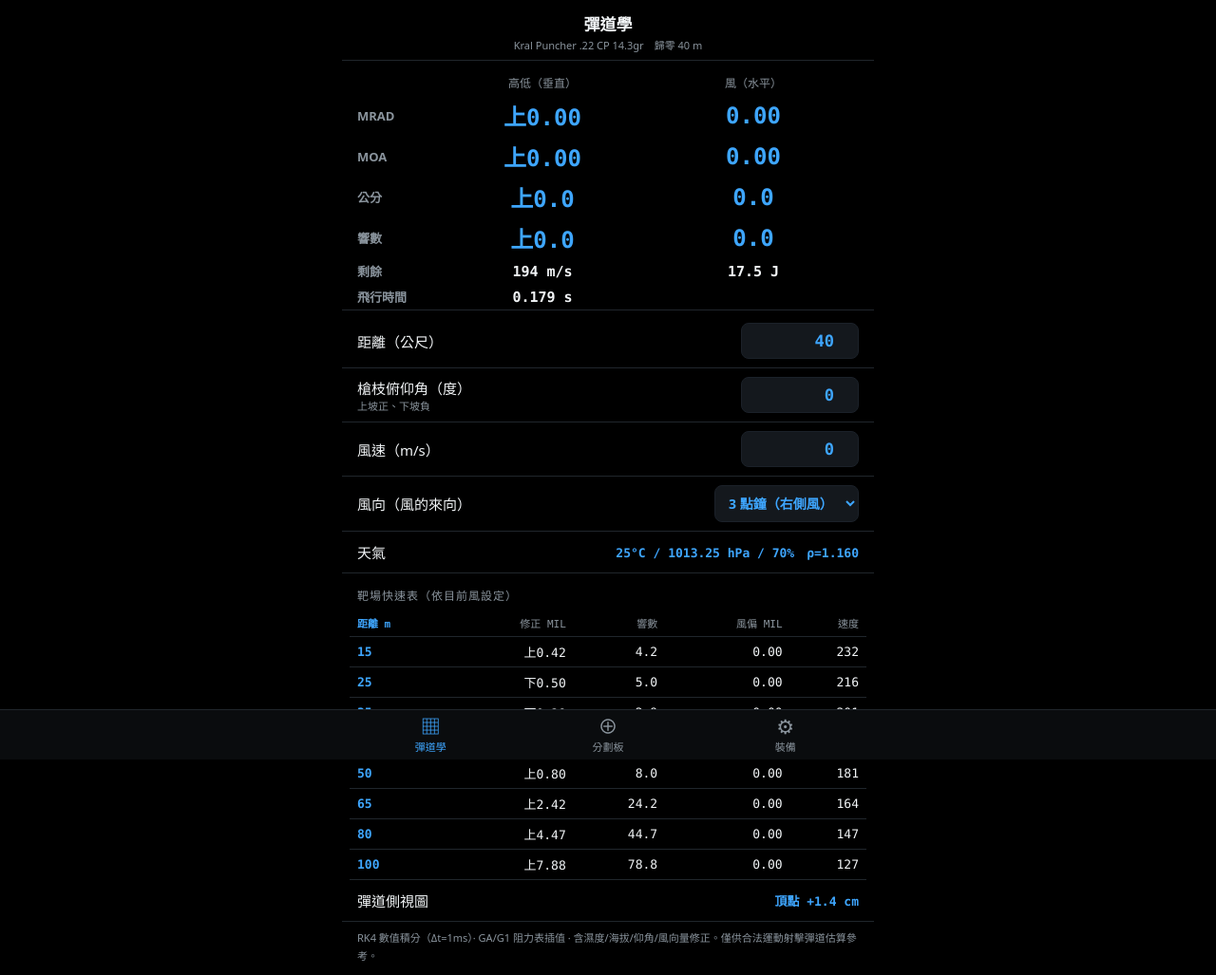
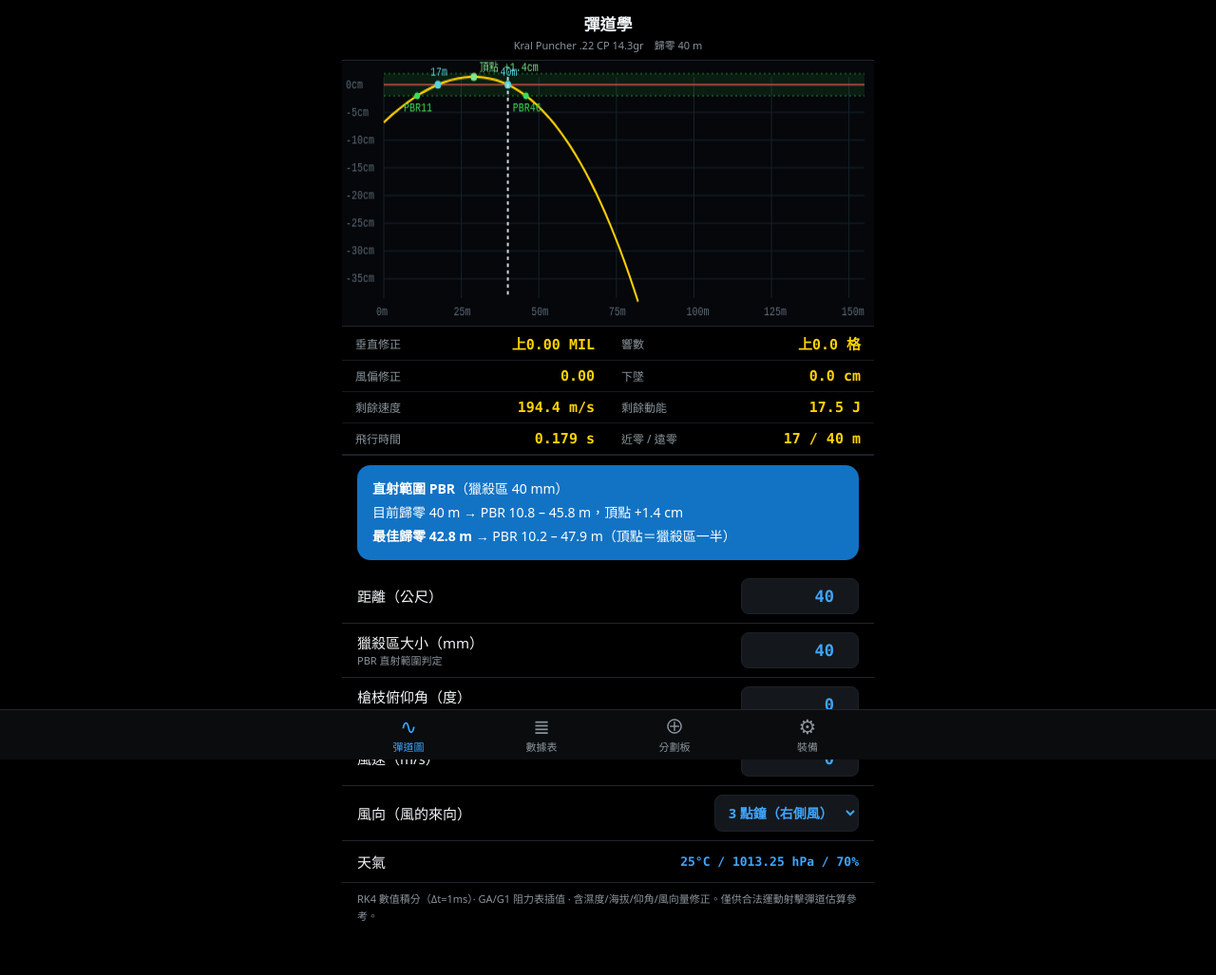
Before and after one commit to yfui/pcp-ballistics, a plain HTML site: page index.html in a window 1280 px wide. Shown: the whole page at 95% size. Drawn offline with Linux system fonts and the light colour scheme.

Commit message:
主畫面改為 ChairGun Elite 式：彈道曲線圖＋獵殺區色帶＋PBR 直射範圍／最佳歸零計算，新增數據表分頁
Co-Authored-By: Claude Fable 5 <noreply@anthropic.com>
Claude-Session: https://claude.ai/code/session_01LA1XCTsriR8z6BKagHVZFQ

```diff
--- a/index.html
+++ b/index.html
@@ -108,7 +108,13 @@ details>summary .v{color:var(--blue);font-family:var(--mono);font-weight:700;fon
 .modal .btns button{background:#14181d;color:var(--txt);border:1px solid var(--sep);
   border-radius:14px;padding:8px 12px;cursor:pointer;font-family:var(--sans)}
 .modal .btns button.primary{background:var(--btn);border-color:var(--btn);font-weight:700}
-#trajCanvas{width:100%;height:230px;display:block;background:#05070a}
+#trajCanvas{width:100%;height:280px;display:block;background:#05070a;border-bottom:1px solid var(--sep)}
+.dgrid{display:grid;grid-template-columns:1fr 1fr;border-bottom:1px solid var(--sep)}
+.dgrid div{display:flex;justify-content:space-between;align-items:center;gap:6px;
+  padding:7px 14px;border-bottom:1px solid #141a20}
+.dgrid b{color:var(--dim);font-size:12px;font-weight:400;white-space:nowrap}
+.dgrid span{font-family:var(--mono);font-weight:700;color:#ffd400;font-size:15px;
+  font-variant-numeric:tabular-nums;text-align:right}
 @media (prefers-reduced-motion:reduce){*{transition:none!important;animation:none!important}}
 </style>
 </head>
@@ -118,18 +124,25 @@ details>summary .v{color:var(--blue);font-family:var(--mono);font-weight:700;fon
 <div id="page-calc" class="page on"><div class="wrap">
   <header class="apphead"><h1>彈道學</h1><small id="hGun">—</small></header>
 
-  <div class="results">
-    <div class="r head"><span class="lab"></span><span>高低（垂直）</span><span>風（水平）</span></div>
-    <div class="r"><span class="lab">MRAD</span><span class="val" id="resMRADv">—</span><span class="val" id="resMRADw">—</span></div>
-    <div class="r"><span class="lab">MOA</span><span class="val" id="resMOAv">—</span><span class="val" id="resMOAw">—</span></div>
-    <div class="r"><span class="lab">公分</span><span class="val" id="resCMv">—</span><span class="val" id="resCMw">—</span></div>
-    <div class="r"><span class="lab">響數</span><span class="val" id="resCLKv">—</span><span class="val" id="resCLKw">—</span></div>
-    <div class="r sub"><span class="lab">剩餘</span><span class="val" id="resVel">—</span><span class="val" id="resEn">—</span></div>
-    <div class="r sub"><span class="lab">飛行時間</span><span class="val" id="resTof">—</span><span class="val"></span></div>
+  <canvas id="trajCanvas" height="280" style="height:280px"></canvas>
+
+  <div class="dgrid">
+    <div><b>垂直修正</b><span id="dCorr">—</span></div>
+    <div><b>響數</b><span id="dClk">—</span></div>
+    <div><b>風偏修正</b><span id="dWind">—</span></div>
+    <div><b>下墜</b><span id="dDrop">—</span></div>
+    <div><b>剩餘速度</b><span id="dVel">—</span></div>
+    <div><b>剩餘動能</b><span id="dEn">—</span></div>
+    <div><b>飛行時間</b><span id="dTof">—</span></div>
+    <div><b>近零 / 遠零</b><span id="dZeros">—</span></div>
   </div>
+
+  <div class="card" id="pbrCard">—</div>
 
   <div class="row"><label for="iDist">距離（公尺）</label>
     <input id="iDist" type="number" step="1" min="5" max="150" value="40"></div>
+  <div class="row"><label for="iKz">獵殺區大小（mm）<small>PBR 直射範圍判定</small></label>
+    <input id="iKz" type="number" step="5" min="10" max="150" value="40"></div>
   <div class="row"><label for="iInc">槍枝俯仰角（度）<small>上坡正、下坡負</small></label>
     <input id="iInc" type="number" step="1" min="-45" max="45" value="0"></div>
   <div class="row"><label for="iWind">風速（m/s）</label>
@@ -154,14 +167,14 @@ details>summary .v{color:var(--blue);font-family:var(--mono);font-weight:700;fon
     <div class="row"><label for="iAlt">海拔（m）</label><input id="iAlt" type="number" step="10" min="0" value="100"></div>
   </details>
 
-  <div class="sechead">靶場快速表（依目前風設定）</div>
-  <div class="tblpad"><table id="tgtTable"></table></div>
+  <p class="note">RK4 數值積分（Δt=1ms）· GA/G1 阻力表插值 · 含濕度/海拔/仰角/風向量修正。僅供合法運動射擊彈道估算參考。</p>
+</div></div>
 
-  <details id="trajDetails">
-    <summary><span>彈道側視圖</span><span class="v" id="trajInfo">—</span></summary>
-    <canvas id="trajCanvas" height="230"></canvas>
-  </details>
-  <p class="note">RK4 數值積分（Δt=1ms）· GA/G1 阻力表插值 · 含濕度/海拔/仰角/風向量修正。僅供合法運動射擊彈道估算參考。</p>
+<!-- ================ 數據表 ================ -->
+<div id="page-table" class="page"><div class="wrap">
+  <header class="apphead"><h1>數據表</h1><small id="hGun3">—</small></header>
+  <div class="tblpad"><table id="dopeTable"></table></div>
+  <p class="note">藍底列＝歸零距離；每 5 公尺一格，風偏依目前風速與風向設定。方向字＝需修正方向（上/下、左/右）。</p>
 </div></div>
 
 <!-- ================ 分劃板 ================ -->
@@ -224,7 +237,8 @@ details>summary .v{color:var(--blue);font-family:var(--mono);font-weight:700;fon
 
 <!-- ================ 底部頁籤 ================ -->
 <nav class="tabbar"><div class="inner">
-  <button data-page="calc" class="on"><span class="ic">▦</span>彈道學</button>
+  <button data-page="calc" class="on"><span class="ic">∿</span>彈道圖</button>
+  <button data-page="table"><span class="ic">≣</span>數據表</button>
   <button data-page="ret"><span class="ic">⊕</span>分劃板</button>
   <button data-page="gear"><span class="ic">⚙</span>裝備</button>
 </div></nav>
@@ -360,6 +374,7 @@ let S={profiles:defProfiles(),active:0,ver:3,
   env:{temp:25,press:1013.25,pType:'qnh',rh:70,alt:100},
   disp:{unit:'MIL',clickMIL:0.1,clickMOA:0.25},
   sim:{dist:40,windV:0,clock:3,incline:0,calMag:24,curMag:24},
+  kz:4,
   ret:{zoom:20,step:5,side:1}};
 try{const saved=JSON.parse(localStorage.getItem(LS_KEY));
   if(saved&&saved.profiles&&saved.profiles.length){
@@ -368,7 +383,7 @@ try{const saved=JSON.parse(localStorage.getItem(LS_KEY));
       sim:{...S.sim,...saved.sim},ret:{zoom:20,step:5,side:1,...(saved.ret||{})}};
     if(!(saved.ver>=2)&&!S.profiles.some(p=>/kral/i.test(p.name||'')))S.profiles.unshift({...KRAL});
   }}catch(e){}
-S.ver=3;S.ret=S.ret||{zoom:20,step:5,side:1};if(!S.ret.side)S.ret.side=1;
+S.ver=3;S.ret=S.ret||{zoom:20,step:5,side:1};if(!S.ret.side)S.ret.side=1;if(!(S.kz>0))S.kz=4;
 function persist(){try{localStorage.setItem(LS_KEY,JSON.stringify(S));}catch(e){}}
 
 // ====== DOM 快捷 ======
@@ -392,6 +407,7 @@ function envToForm(){
   $('clickVal').value=S.disp.unit==='MIL'?S.disp.clickMIL:S.disp.clickMOA;
   const m=S.sim;
   $('iDist').value=m.dist;$('retDist').value=m.dist;
+  $('iKz').value=Math.round(S.kz*10);
   $('iWind').value=m.windV;$('iClock').value=m.clock;$('iInc').value=m.incline;
   $('calMag').value=m.calMag;$('curMag').value=m.curMag;
   $('retZoom').value=S.ret.zoom;$('retStep').value=S.ret.step;
@@ -409,6 +425,7 @@ function formToState(){
   S.disp.unit=$('unitSel').value;
   const cv=Math.max(0.005,+$('clickVal').value||0.1);
   if(S.disp.unit==='MIL')S.disp.clickMIL=cv;else S.disp.clickMOA=cv;
+  S.kz=Math.max(1,(+$('iKz').value||40))/10;
   S.sim.windV=Math.max(0,+$('iWind').value||0);
   S.sim.clock=+$('iClock').value||12;
   S.sim.incline=+$('iInc').value||0;
@@ -446,52 +463,91 @@ function recompute(){
     if(a.y<0&&b.y>=0||a.y>=0&&b.y<0)zeros.push(a.x+(0-a.y)/(b.y-a.y)*(b.x-a.x));
   }
   cache={p,e,m,atm,base,bore,traj,clean,apex,zeros};
+  cache.pbr=computePBR(base,bore,clean,S.kz);
   const massKg=p.wgt*GRAIN;
-  renderResults(massKg);renderTargets();renderInfo(massKg);
-  if($('trajDetails').open)drawTraj();
-  drawReticleApp();
+  renderCalc(massKg);renderDope(massKg);renderInfo(massKg);
+  drawTraj();drawReticleApp();
 }
 
-// ====== 彈道學頁 ======
+// ====== PBR 直射範圍（ChairGun 式）======
+function crossUp(sm,lv){
+  for(let i=1;i<sm.length;i++){
+    const a=sm[i-1],b=sm[i];
+    if(a.y<lv&&b.y>=lv)return a.x+(lv-a.y)/(b.y-a.y)*(b.x-a.x);
+  }
+  return null;
+}
+function crossDown(sm,lv){
+  for(let i=sm.length-1;i>0;i--){
+    const a=sm[i-1],b=sm[i];
+    if(a.y>=lv&&b.y<lv)return a.x+(lv-a.y)/(b.y-a.y)*(b.x-a.x);
+  }
+  return null;
+}
+function computePBR(base,bore,clean,kzCm){
+  const half=kzCm/200;                       // 獵殺區一半（m）
+  const near=clean[0].y>=-half?0:crossUp(clean,-half);
+  const far=crossDown(clean,-half);
+  // 最佳歸零：找槍管仰角使頂點＝獵殺區一半
+  const apexOf=a=>{
+    const t=simulate({...base,bore:a,windV:0,inclineDeg:0,maxRange:130});
+    let m=-Infinity;for(const s of t)if(s.y>m)m=s.y;
+    return{t,m};
+  };
+  let opt=null,lo=0,hi=0.08;
+  if(apexOf(hi).m>half){
+    for(let i=0;i<28;i++){const m2=(lo+hi)/2;(apexOf(m2).m>half?hi=m2:lo=m2);}
+    const r=apexOf((lo+hi)/2);
+    opt={zero:crossDown(r.t,0),
+         near:r.t[0].y>=-half?0:crossUp(r.t,-half),
+         far:crossDown(r.t,-half)};
+  }
+  return{near,far,half,opt};
+}
+
+// ====== 彈道圖頁 ======
 function dirV(mil){return mil>=0?'上':'下';}
 function dirW(w){return w>0?'左':'右';}   // 彈著偏右→向左修
-function renderResults(massKg){
+function renderCalc(massKg){
   const d=S.sim.dist, s=sampleAt(cache.traj,d);
   const mil=-s.y/d*1000, w=s.z/d*1000;
-  const am=Math.abs(mil), aw=Math.abs(w);
+  const c=dispCorr(mil), cw=dispCorr(w);
   const f=cache.p.ffp?1:(S.sim.curMag/S.sim.calMag);
   $('hGun').textContent=cache.p.name+'　歸零 '+cache.p.zeroR+' m';
   $('hGun2').textContent=cache.p.name;
-  $('resMRADv').textContent=dirV(mil)+fmt(am,2);
-  $('resMRADw').textContent=aw<0.005?'0.00':dirW(w)+fmt(aw,2);
-  $('resMOAv').textContent=dirV(mil)+fmt(am*MOA_PER_MIL,2);
-  $('resMOAw').textContent=aw<0.005?'0.00':dirW(w)+fmt(aw*MOA_PER_MIL,2);
-  $('resCMv').textContent=dirV(mil)+fmt(am*d/10,1);
-  $('resCMw').textContent=aw<0.005?'0.0':dirW(w)+fmt(aw*d/10,1);
-  const c=dispCorr(mil),cw=dispCorr(w);
-  $('resCLKv').textContent=dirV(mil)+fmt(Math.abs(c.clicks),1);
-  $('resCLKw').textContent=aw<0.005?'0.0':dirW(w)+fmt(Math.abs(cw.clicks),1);
-  $('resVel').textContent=fmt(s.v,0)+' m/s';
-  $('resEn').textContent=fmt(0.5*massKg*s.v*s.v,1)+' J';
-  $('resTof').textContent=fmt(s.t,3)+' s';
-  $('wxSummary').textContent=S.env.temp+'°C / '+S.env.press+' hPa / '+S.env.rh+'%　ρ='+fmt(cache.atm.rho,3);
-  $('trajInfo').textContent='頂點 +'+fmt((cache.apex.y||0)*100,1)+' cm';
-  if(f!==1)$('resMRADv').textContent+='（分劃×'+fmt(f,2)+'）';
+  $('hGun3').textContent=cache.p.name+'　每格 '+(S.disp.unit==='MIL'?S.disp.clickMIL+' MIL':S.disp.clickMOA+' MOA');
+  $('dCorr').textContent=dirV(mil)+fmt(Math.abs(c.val),2)+' '+c.unit+(f!==1?'（分劃×'+fmt(f,2)+'）':'');
+  $('dClk').textContent=dirV(mil)+fmt(Math.abs(c.clicks),1)+' 格';
+  $('dWind').textContent=Math.abs(w)<0.005?'0.00':dirW(w)+fmt(Math.abs(cw.val),2)+' '+c.unit;
+  $('dDrop').textContent=fmt(-s.y*100,1)+' cm';
+  $('dVel').textContent=fmt(s.v,1)+' m/s';
+  $('dEn').textContent=fmt(0.5*massKg*s.v*s.v,1)+' J';
+  $('dTof').textContent=fmt(s.t,3)+' s';
+  $('dZeros').textContent=cache.zeros.length?cache.zeros.map(z=>fmt(z,0)).join(' / ')+' m':'—';
+  $('wxSummary').textContent=S.env.temp+'°C / '+S.env.press+' hPa / '+S.env.rh+'%';
+  const P=cache.pbr;
+  let txt='<b>直射範圍 PBR</b>（獵殺區 '+Math.round(S.kz*10)+' mm）<br>'+
+    '目前歸零 '+cache.p.zeroR+' m → PBR '+(P.near!=null?fmt(P.near,1):'0.0')+' – '+
+    (P.far!=null?fmt(P.far,1)+' m':'>150 m')+'，頂點 +'+fmt((cache.apex.y||0)*100,1)+' cm';
+  if(P.opt&&P.opt.zero)txt+='<br><b>最佳歸零 '+fmt(P.opt.zero,1)+' m</b> → PBR '+
+    fmt(P.opt.near||0,1)+' – '+(P.opt.far!=null?fmt(P.opt.far,1)+' m':'>130 m')+'（頂點＝獵殺區一半）';
+  $('pbrCard').innerHTML=txt;
 }
-function renderTargets(){
+function renderDope(massKg){
   const unit=S.disp.unit;
-  let html='<thead><tr><th>距離 m</th><th>修正 '+unit+'</th><th>響數</th><th>風偏 '+unit+'</th><th>速度</th></tr></thead><tbody>';
-  TARGET_DISTS.forEach(d=>{
+  let html='<thead><tr><th>距離</th><th>下墜cm</th><th>修正'+unit+'</th><th>響數</th><th>風偏'+unit+'</th><th>速度</th><th>動能J</th><th>時間s</th></tr></thead><tbody>';
+  for(let d=5;d<=150;d+=5){
     const s=sampleAt(cache.traj,d);
     const mil=-s.y/d*1000, w=s.z/d*1000;
     const c=dispCorr(mil), cw=dispCorr(w);
-    const zr=Math.abs(d-cache.p.zeroR)<0.6?' class="zr"':'';
-    html+='<tr'+zr+'><td>'+d+'</td><td>'+dirV(mil)+fmt(Math.abs(c.val),2)+'</td>'+
+    const zr=Math.abs(d-cache.p.zeroR)<2.5?' class="zr"':'';
+    html+='<tr'+zr+'><td>'+d+'</td><td>'+fmt(-s.y*100,1)+'</td>'+
+      '<td>'+dirV(mil)+fmt(Math.abs(c.val),2)+'</td>'+
       '<td>'+fmt(Math.abs(c.clicks),1)+'</td>'+
-      '<td>'+(Math.abs(w)<0.005?'0.00':dirW(w)+fmt(Math.abs(cw.val),2))+'</td>'+
-      '<td>'+fmt(s.v,0)+'</td></tr>';
-  });
-  $('tgtTable').innerHTML=html+'</tbody>';
+      '<td>'+(Math.abs(w)<0.005?'0':dirW(w)+fmt(Math.abs(cw.val),2))+'</td>'+
+      '<td>'+fmt(s.v,0)+'</td><td>'+fmt(0.5*massKg*s.v*s.v,1)+'</td><td>'+fmt(s.t,2)+'</td></tr>';
+  }
+  $('dopeTable').innerHTML=html+'</tbody>';
 }
 function renderInfo(massKg){
   const p=cache.p, E0=0.5*massKg*p.v0*p.v0;
@@ -530,9 +586,20 @@ function drawTraj(){
     g.beginPath();g.moveTo(padL,Y(yc/100));g.lineTo(W-padR,Y(yc/100));g.stroke();
     g.fillText(yc+'cm',4,Y(yc/100)+3);
   }
-  g.strokeStyle='#3b4b58';g.setLineDash([5,4]);
-  g.beginPath();g.moveTo(X(0),Y(0));g.lineTo(X(maxX),Y(0));g.stroke();g.setLineDash([]);
-  g.strokeStyle='#3ea6ff';g.lineWidth=2;g.beginPath();
+  // 獵殺區色帶（ChairGun 式）
+  const half=cache.pbr?cache.pbr.half:0;
+  if(half>0&&Y(-half)>Y(half)){
+    g.fillStyle='rgba(60,220,90,.10)';
+    g.fillRect(padL,Y(half),W-padL-padR,Y(-half)-Y(half));
+    g.strokeStyle='rgba(60,220,90,.45)';g.setLineDash([2,3]);
+    g.beginPath();g.moveTo(padL,Y(half));g.lineTo(W-padR,Y(half));
+    g.moveTo(padL,Y(-half));g.lineTo(W-padR,Y(-half));g.stroke();g.setLineDash([]);
+  }
+  // 視線（紅）
+  g.strokeStyle='#ff5b52';
+  g.beginPath();g.moveTo(X(0),Y(0));g.lineTo(X(maxX),Y(0));g.stroke();
+  // 彈道（黃）
+  g.strokeStyle='#ffd400';g.lineWidth=2;g.beginPath();
   let started=false;
   for(const s of pts){
     if(s.y<yMin-0.02)break;
@@ -549,8 +616,17 @@ function drawTraj(){
     g.beginPath();g.arc(X(z),Y(0),3.5,0,7);g.fill();
     g.fillText(z.toFixed(0)+'m',X(z)-8,Y(0)-8);
   });
-  const d=S.sim.dist,s=sampleAt(cache.clean,d);
-  g.strokeStyle='#ff5b52';g.setLineDash([3,3]);
+  // PBR 近 / 遠標記
+  if(cache.pbr){
+    g.fillStyle='#3cdc5a';
+    [cache.pbr.near,cache.pbr.far].forEach(pxd=>{
+      if(pxd==null||pxd<=0)return;
+      g.beginPath();g.arc(X(pxd),Y(-half),3,0,7);g.fill();
+      g.fillText('PBR'+pxd.toFixed(0),X(pxd)-14,Y(-half)+14);
+    });
+  }
+  const d=S.sim.dist;
+  g.strokeStyle='#cfd8df';g.setLineDash([3,3]);
   g.beginPath();g.moveTo(X(d),padT);g.lineTo(X(d),H-padB);g.stroke();g.setLineDash([]);
 }
 
@@ -738,15 +814,14 @@ document.querySelectorAll('.tabbar button').forEach(b=>b.addEventListener('click
   document.querySelectorAll('.tabbar button').forEach(x=>x.classList.toggle('on',x===b));
   document.querySelectorAll('.page').forEach(p=>p.classList.toggle('on',p.id==='page-'+b.dataset.page));
   if(b.dataset.page==='ret')drawReticleApp();
-  if(b.dataset.page==='calc'&&$('trajDetails').open)drawTraj();
+  if(b.dataset.page==='calc')drawTraj();
 }));
-$('trajDetails').addEventListener('toggle',()=>{if($('trajDetails').open)drawTraj();});
 
 // ====== 事件繫結與啟動 ======
 let timer=null;
 function recomputeSoon(){clearTimeout(timer);timer=setTimeout(recompute,40);}
 ['pName','v0','wgt','model','bc','sightH','zeroR',
- 'iTemp','iPress','iPType','iRh','iAlt','iWind','iClock','iInc',
+ 'iTemp','iPress','iPType','iRh','iAlt','iWind','iClock','iInc','iKz',
  'unitSel','clickVal','scopeType','calMag','curMag']
  .forEach(id=>$(id).addEventListener('input',recomputeSoon));
 $('unitSel').addEventListener('change',()=>{
```
